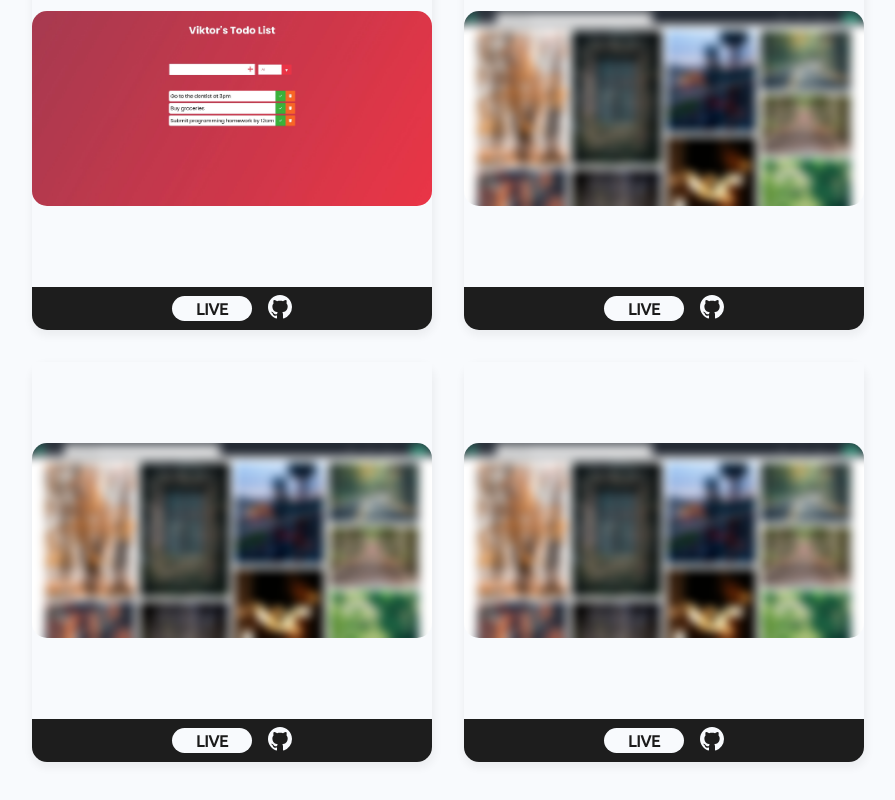
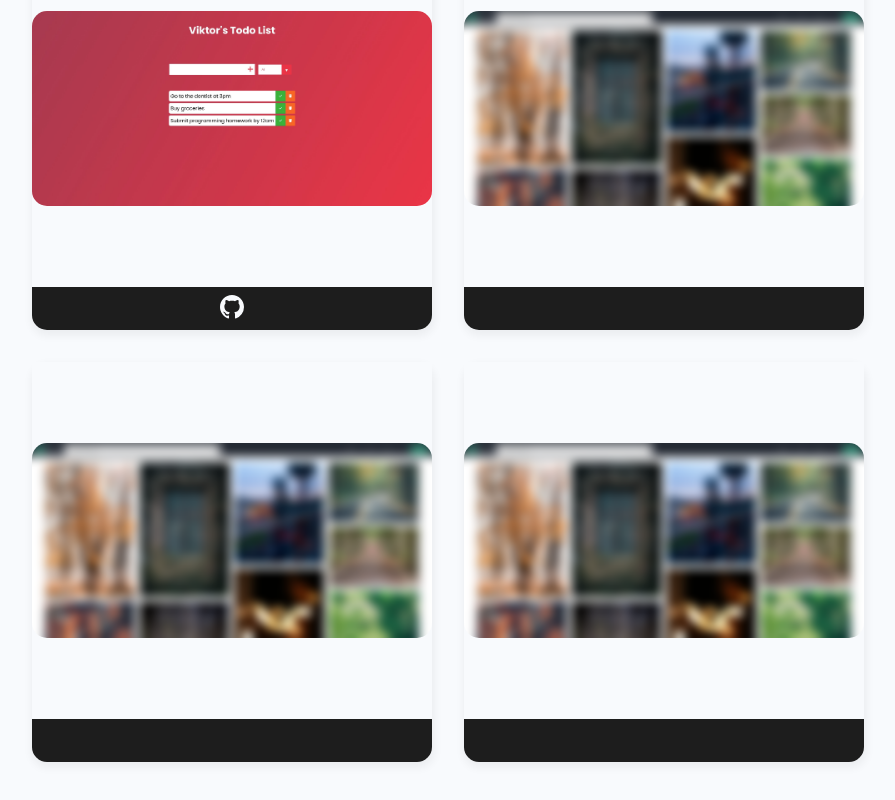
Before and after one commit to VicKLyo/Portfolio, a React (Create React App) app: page / in a window 1280 px wide. Shown: the part 2987-3787 px from the top of the page, without its empty margins (192-1087 px from the left). Built offline with nearby package versions, Linux system fonts and the light colour scheme.

Commit message:
Clean up

```diff
--- a/src/App.js
+++ b/src/App.js
@@ -1,5 +1,5 @@
 import './App.css'
-import { BrowserRouter as Router, Routes, Route } from 'react-router-dom';
+import { BrowserRouter as Router } from 'react-router-dom';
 import Navbar from './components/Navbar'
 import Hero from './components/Hero';
 import About from './components/About'
--- a/src/components/Projects.js
+++ b/src/components/Projects.js
@@ -46,7 +46,7 @@ const Projects = () => {
                 <div className="box">
                 <ProjectPreview text={"Clock app using an API to display different quotes every minute. Background image changes depending on whether it's day or evening"} tech={"Tech used: HTML, CSS, JS"} image={clockAppImage} />
                     <div className="live-git">
-                    <a href="" target="_blank"><span className='live-btn'>Live</span></a>
+                    {/* <a href="" target="_blank"><span className='live-btn'>Live</span></a>  */}
                     <a href="https://github.com/VicKLyo/Clock" target="_blank"><BsGithub className='projects-icon'/></a>
                     </div>
                 </div>
@@ -54,7 +54,7 @@ const Projects = () => {
                 <div className="box">
                 <ProjectPreview text={"A todolist in which the user can add, delete and sort tasks by completed or uncompleted and the website saves the tasks using Local Storage."} tech={"Tech used: HTML, CSS, JS"} image={todoListImage} />
                     <div className="live-git">
-                    <a href="" target="_blank"><span className='live-btn'>Live</span></a>
+                    {/* <a href="" target="_blank"><span className='live-btn'>Live</span></a>  */}
                     <a href="https://github.com/VicKLyo/Todolist" target="_blank"><BsGithub className='projects-icon'/></a>
                     </div>
                 </div>
@@ -62,24 +62,18 @@ const Projects = () => {
                 <div className="box">
                 <ProjectPreview text={"Coming soon!"} image={blurred} />
                     <div className="live-git">
-                    <a href="" target="_blank"><span className='live-btn'>Live</span></a>
-                    <a href="" target="_blank"><BsGithub className='projects-icon'/></a>
                     </div>
                 </div>
 
                 <div className="box">
                 <ProjectPreview text={"Coming soon!"} image={blurred} />
                     <div  className="live-git">
-                    <a href="" target="_blank"> <span className='live-btn'>Live</span> </a>
-                    <a href="" target="_blank"><BsGithub className='projects-icon'/></a>
                     </div>
                 </div>
 
                 <div className="box">
                 <ProjectPreview text={"Coming soon!"} image={blurred} />
                     <div className="live-git">
-                    <a href="" target="_blank"><span className='live-btn'>Live</span></a>
-                      <a href="" target="_blank"><BsGithub className='projects-icon'/></a>
                     </div>
                 </div>
 
```
